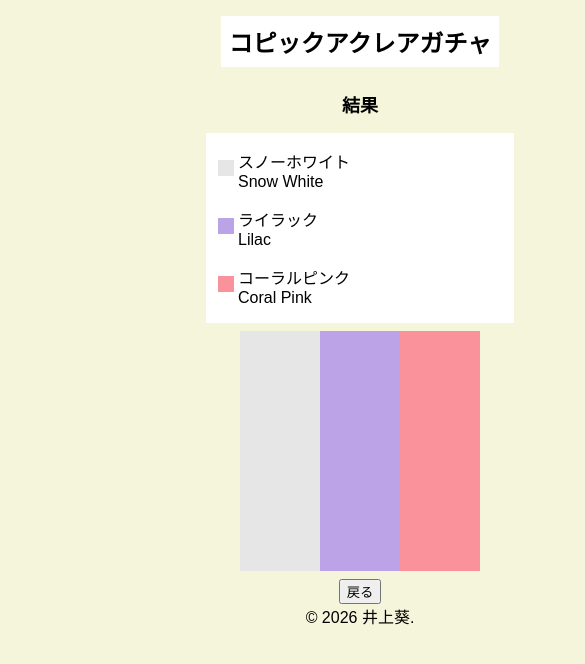
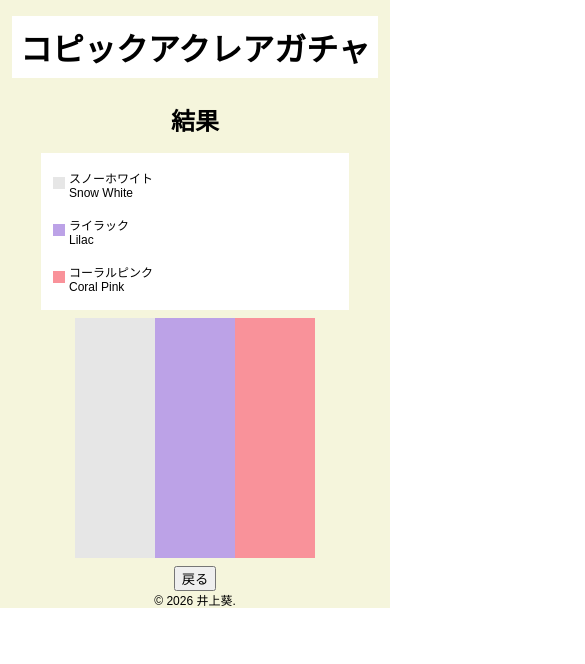
Before and after one commit to InoueAoi/ChooseCopicAcrea, a plain HTML site: page index.html in a window 390 px wide. Both pictures are taken after a click on the button "スタート". Shown: the top 664 px of the page, 585 px wide, since content can reach past the window. Drawn offline with Linux system fonts and the light colour scheme; a web font is replaced by a local one.

Commit message:
レスポンシブデザインに対応

```diff
--- a/index.html
+++ b/index.html
@@ -2,6 +2,7 @@
 <html>
     <head>
         <meta charset="UTF-8">
+        <meta name="viewport" content="width=device-width, initial-scale=1.0">
         <!--Google Fonts MPLUS 2-->
         <link rel="preconnect" href="https://fonts.googleapis.com">
         <link rel="preconnect" href="https://fonts.gstatic.com" crossorigin>
--- a/style.css
+++ b/style.css
@@ -2,14 +2,12 @@
 html {
     height: 100%;
     width: 100%;
-    font-size: 0;
 }
 body {
     width: 100%;
     height: 100%;
     margin: 0;
     padding: 0;
-    font-size: 0;
     text-align: center;
     background-image: url('');
 }
@@ -18,9 +16,7 @@
     font-optical-sizing: auto;
     font-weight: 400;
     font-style: normal;
-    font-size: 16px;
     display: block;
-    width: 720px;
     height: 100%;
     margin: 0 auto;
     padding: 0;
@@ -36,7 +32,6 @@
     display: inline-block;
     margin: 0;
     padding: 8px;
-    font-size: 24px;
 }
 button{
     font-family: 'M PLUS 2', sans-serif;
@@ -53,7 +48,7 @@
     display: inline-block;
     width: fit-content;
     height: fit-content;
-    margin: 8px;
+    margin: 4px;
 }
 #color-table tr td{
     display: block;
@@ -63,7 +58,6 @@
     display: inline-block;
     margin: 0;
     padding: 4px;
-    vertical-align: middle;
 }
 span.colors::before{
     display: inline-block;
@@ -90,9 +84,11 @@
     margin: 8px auto;
     text-align: left;
 }
+section#result div div span.colors{
+    vertical-align: middle;
+}
 h2{
     display: inline-block;
-    font-size: 18px;
     margin: 8px auto;
 }
 canvas#result-graph{
@@ -108,3 +104,39 @@
 p{
     margin: 0;
 }
+/* PCなどのレスポンシブデザイン */
+@media screen and (min-width: 1024px) {
+    div#wrapper{
+        width: 720px;
+        font-size: 16px;
+    }
+    h1 {
+        font-size: 24px;
+    }
+    h2 {
+        font-size: 18px;
+    }
+}
+/* スマホなどレスポンシブデザイン */
+@media screen and (max-width: 768px) {
+    html {
+        height: fit-content;
+    }
+    body {
+        height: fit-content;
+    }
+    div#wrapper{
+        display: block;
+        width: 100%;
+        height: fit-content;
+        font-size: 12px;
+    }
+    h1{
+        display: inline-block;
+        font-size: 32px;
+    }
+    h2{
+        display: inline-block;
+        font-size: 24px;
+    }
+}
```
